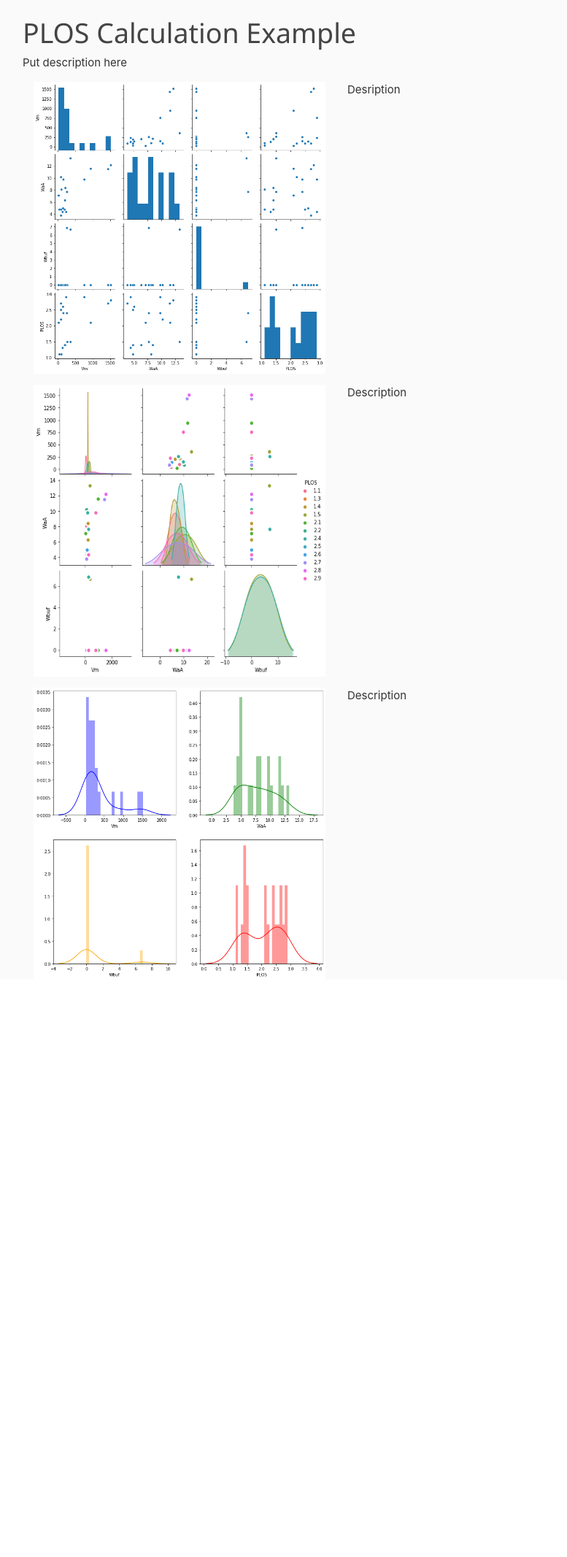
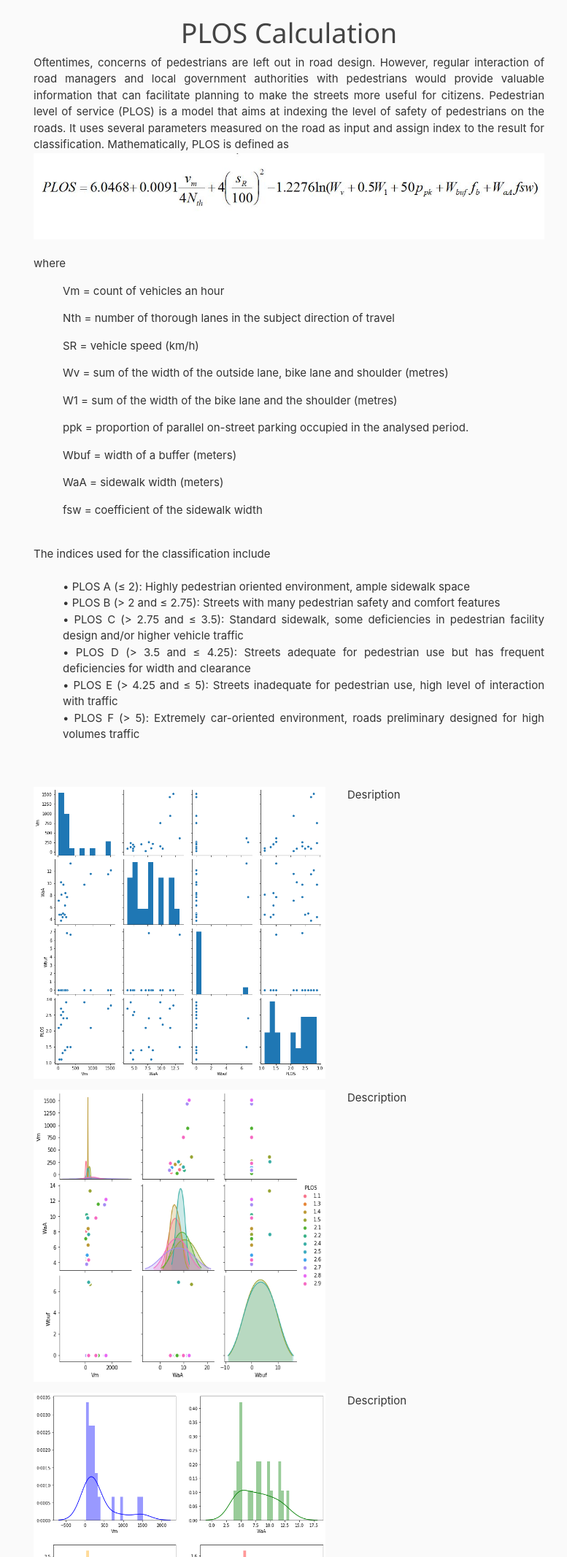
Before and after one commit to fetoffah-beep/se4g_GROUP-2, a Flask app: template flaskblog/templates/plos.html in a window 1280 px wide. Shown: the part 53-2186 px from the top of the page at 73% size, without its empty margins (54-831 px from the left). Before the commit the page ends 1391 px from the top, so only its background shows below. Run offline with Flask 2, Linux system fonts and the light colour scheme; the template is opened without the code that fills it, so the values that code supplies are empty; some libraries are stand-ins or nearby versions.

Commit message:
Add files via upload

```diff
--- a/flaskblog/templates/plos.html
+++ b/flaskblog/templates/plos.html
@@ -1,7 +1,44 @@
 {% extends 'layout.html' %}
 {% block content %}
-    <h1>PLOS Calculation Example</h1>
-    <p>Put description here</p>
+<div class="container text-justify">
+    <h1 class="text-center">PLOS Calculation </h1>
+    <p>
+        Oftentimes, concerns of pedestrians are left out in road design. However, regular interaction of road
+        managers and local government authorities with pedestrians would provide valuable information that can
+        facilitate planning to make the streets more useful for citizens.
+        Pedestrian level of service (PLOS) is a model that aims at indexing the level of safety of pedestrians
+        on the roads. It uses several parameters measured on the road as input and assign index to the result
+        for classification. Mathematically, PLOS is defined as
+        <br>
+        <img src="https://github.com/fetoffah-beep/se4g_GROUP-2/blob/master/Static_analysis/PLOS.jpg?raw=true" style = 'width: 100%;'>
+        <br>
+        <br>
+        where
+            <ul>Vm = count of vehicles an hour </ul>
+            <ul> Nth = number of thorough lanes in the subject direction of travel </ul>
+            <ul> SR = vehicle speed (km/h) </ul>
+            <ul> Wv = sum of the width of the outside lane, bike lane and shoulder (metres) </ul>
+            <ul> W1 = sum of the width of the bike lane and the shoulder (metres) </ul>
+            <ul> ppk = proportion of parallel on-street parking occupied in the analysed period. </ul>
+            <ul> Wbuf = width of a buffer (meters) </ul>
+            <ul> WaA = sidewalk width (meters) </ul>
+            <ul> fsw = coefficient of the sidewalk width </ul>
+    <br>
+
+    The indices used for the classification include
+    <ul>
+        <br> •	PLOS A (≤ 2): Highly pedestrian oriented environment, ample sidewalk space
+        <br> •	PLOS B (> 2 and ≤ 2.75): Streets with many pedestrian safety and comfort features
+        <br> •	PLOS C (> 2.75 and ≤ 3.5): Standard sidewalk, some deficiencies in pedestrian facility design and/or higher vehicle traffic
+        <br> •	PLOS D (> 3.5 and ≤ 4.25): Streets adequate for pedestrian use but has frequent deficiencies for width and clearance
+        <br> •	PLOS E (> 4.25 and ≤ 5): Streets inadequate for pedestrian use, high level of interaction with traffic
+        <br> •	PLOS F (> 5): Extremely car-oriented environment, roads preliminary designed for high volumes traffic
+    </ul>
+
+    </p>
+</div>
+<br>
+<br>
     <div class="container">
         <div class="row">
           <div class="col">
```
